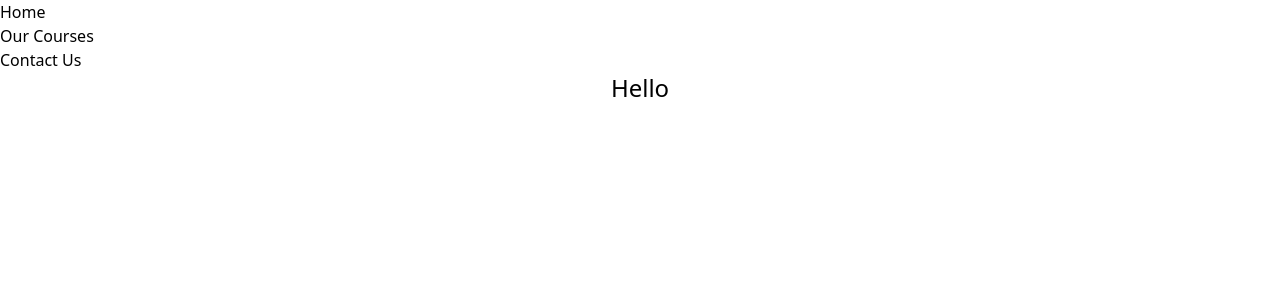
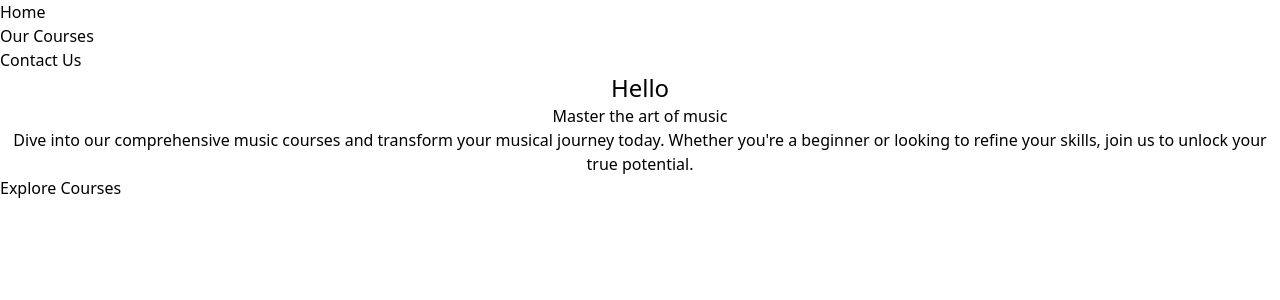
Before and after one commit to aamna-ansari/DevXcel, a Next.js app: page / in a window 1280 px wide. Shown: the top 300 px of the page. Built offline with nearby package versions, Linux system fonts and the light colour scheme.

Commit message:
Add HeroSection

```diff
--- a/src/app/layout.tsx
+++ b/src/app/layout.tsx
@@ -1,4 +1,4 @@
-import type { Metadata } from "next";
+
 import "./globals.css";
 import Navbar from "@/compontents/Navbar";
 
@@ -9,7 +9,7 @@
   children: React.ReactNode;
 }>) {
   return (
-    <html lang="en" className="dark">
+    <html lang="en">
       <body>
         <Navbar/>
         {children}
--- a/src/app/page.tsx
+++ b/src/app/page.tsx
@@ -1,8 +1,10 @@
+import HeroSection from "@/compontents/HeroSection";
 
 export default function Home() {
   return (
       <>
       <h1 className="text-center text-2xl">Hello </h1>
+      <HeroSection/>
       </>
 
   );
--- /dev/null
+++ b/src/compontents/HeroSection.tsx
@@ -0,0 +1,24 @@
+import React from 'react'
+import Link from 'next/link'
+
+const HeroSection = () => {
+  return (
+    <div className='h-auto md:h-[40rem] w-full rounded-md flex flex-col justify-center relative overflow-hidden mx-auto py-10 md:py-0'>
+        <div className=' p-4 relative z-10 w-full text-center'>
+        <h1
+            className="mt-20 md:mt-0 text-4xl md:text-7xl font-bold bg-clip-text text-transparent bg-gradient-to-b from-neutral-50 to-neutral-400"
+            >Master the art of music</h1>
+            <p
+            className="mt-4 font-normal text-base md:text-lg text-neutral-300 max-w-lg mx-auto"
+            >Dive into our comprehensive music courses and transform your musical journey today. Whether you're a beginner or looking to refine your skills, join us to unlock your true potential.</p>
+        </div>
+        <div className="mt-4">
+            <Link href={'/courses'}>
+            Explore Courses
+            </Link>
+        </div>
+    </div>
+  )
+}
+
+export default HeroSection
--- a/src/compontents/ui/navbar-menu.tsx
+++ b/src/compontents/ui/navbar-menu.tsx
@@ -38,7 +38,7 @@
           animate={{ opacity: 1, scale: 1, y: 0 }}
           transition={transition}
         >
-          {active === item && (
+          {active === item && children && (
             <div className="absolute top-[calc(100%_+_1.2rem)] left-1/2 transform -translate-x-1/2 pt-4">
               <motion.div
                 transition={transition}
```
